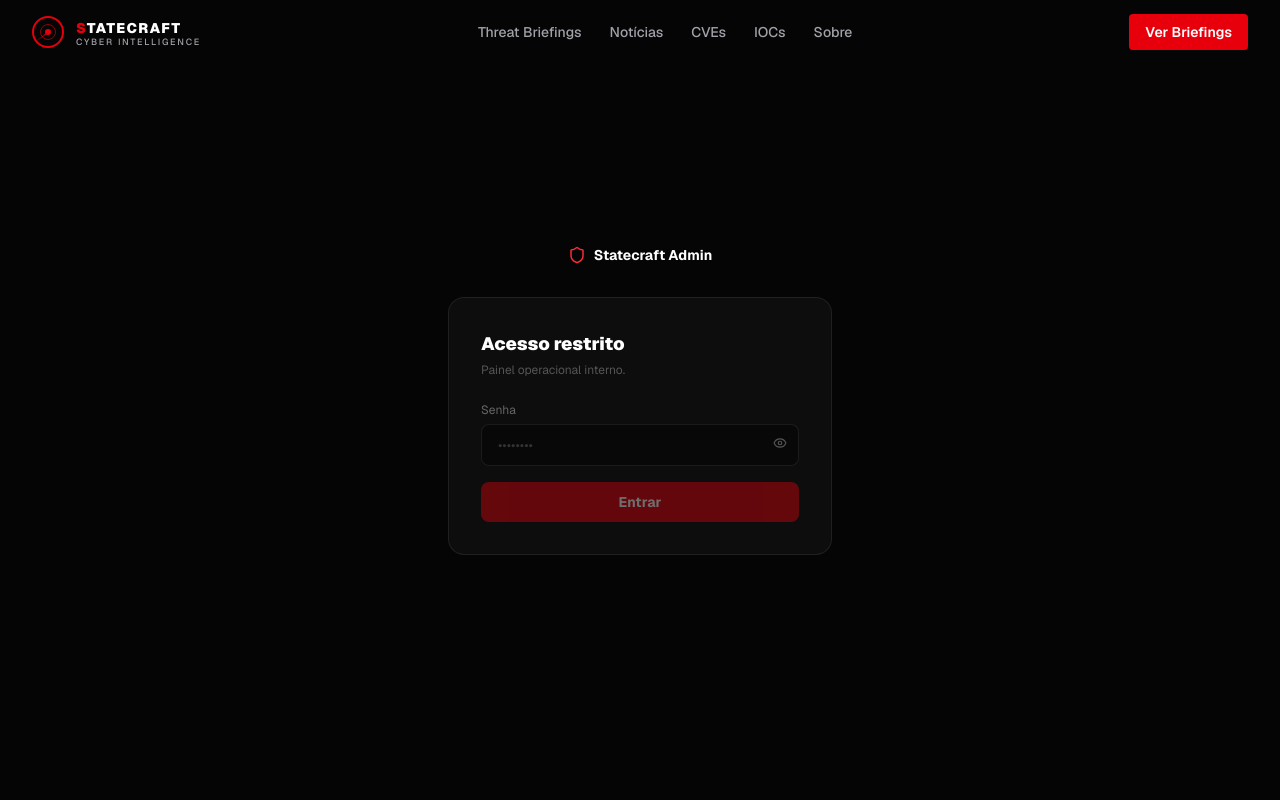
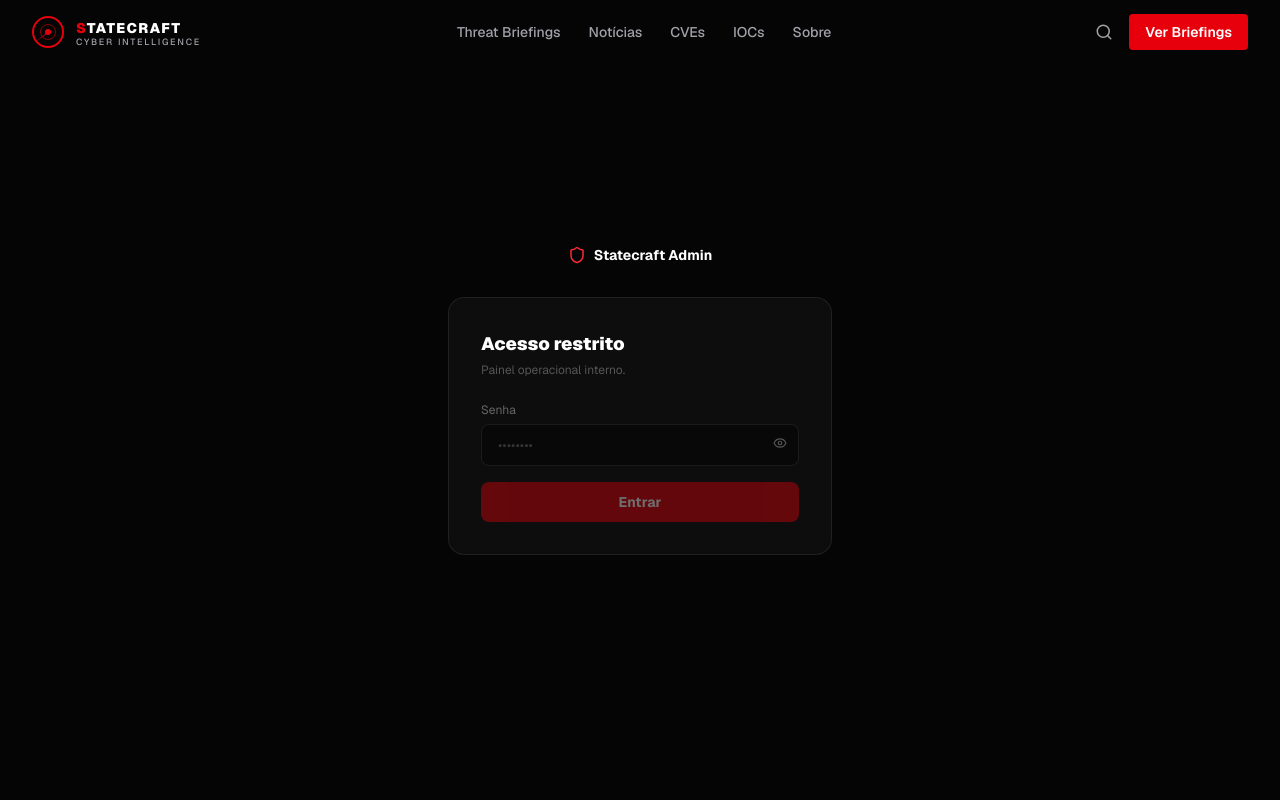
Before and after one commit to ptkthg/statecraftcyber, a Next.js app: page /admin/login in a window 1280 px wide. Shown: the top 800 px of the page. Built offline with nearby package versions, Linux system fonts and the light colour scheme; a web font is replaced by a local one.

Commit message:
feat(search): wire up SearchOverlay in layout and add search icon to Header

```diff
--- a/app/layout.tsx
+++ b/app/layout.tsx
@@ -3,6 +3,7 @@
 import "./globals.css";
 import Header from "@/components/layout/Header";
 import Footer from "@/components/layout/Footer";
+import { SearchOverlay } from "@/components/search/SearchOverlay";
 
 const geistSans = Geist({
   variable: "--font-geist-sans",
@@ -66,6 +67,7 @@
         <Header />
         <div id="main-content" className="flex-1 flex flex-col">{children}</div>
         <Footer />
+        <SearchOverlay />
       </body>
     </html>
   );
--- a/components/layout/Header.tsx
+++ b/components/layout/Header.tsx
@@ -3,7 +3,7 @@
 import { useState, useEffect } from "react";
 import Link from "next/link";
 import { usePathname } from "next/navigation";
-import { Menu, X } from "lucide-react";
+import { Menu, X, Search } from "lucide-react";
 import { cn } from "@/lib/utils";
 
 const navItems = [
@@ -79,8 +79,16 @@
             ))}
           </nav>
 
-          {/* CTA */}
-          <div className="hidden md:flex items-center gap-3">
+          {/* CTA + Search */}
+          <div className="hidden md:flex items-center gap-2">
+            <button
+              onClick={() => window.dispatchEvent(new Event("open-search"))}
+              className="p-2 text-neutral-400 hover:text-white transition-colors rounded"
+              aria-label="Abrir busca global (Ctrl+K)"
+              title="Buscar (Ctrl+K)"
+            >
+              <Search size={18} aria-hidden />
+            </button>
             <Link
               href="/threat-briefings"
               className="px-4 py-2 text-sm font-semibold bg-red-600 hover:bg-red-500 text-white rounded transition-all duration-200 hover:shadow-[0_0_20px_rgba(229,9,20,0.4)]"
@@ -121,7 +129,17 @@
                 {item.label}
               </Link>
             ))}
-            <div className="pt-3 border-t border-white/5">
+            <div className="pt-3 border-t border-white/5 space-y-2">
+              <button
+                onClick={() => {
+                  setMobileOpen(false);
+                  window.dispatchEvent(new Event("open-search"));
+                }}
+                className="flex items-center gap-2 w-full px-3 py-2 text-sm text-neutral-400 hover:text-white rounded transition-colors"
+              >
+                <Search size={16} aria-hidden />
+                Buscar
+              </button>
               <Link
                 href="/threat-briefings"
                 className="block w-full text-center px-4 py-2 text-sm font-semibold bg-red-600 text-white rounded"
```
